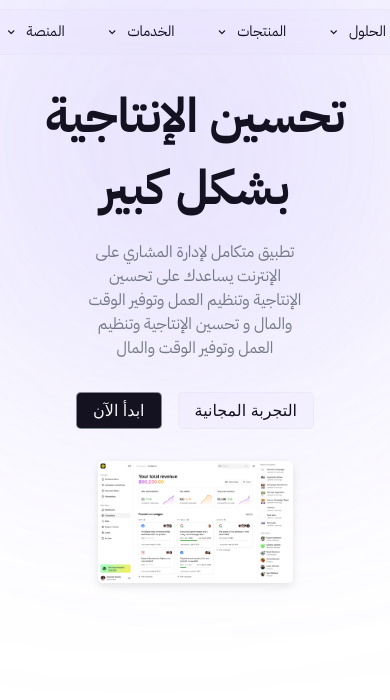
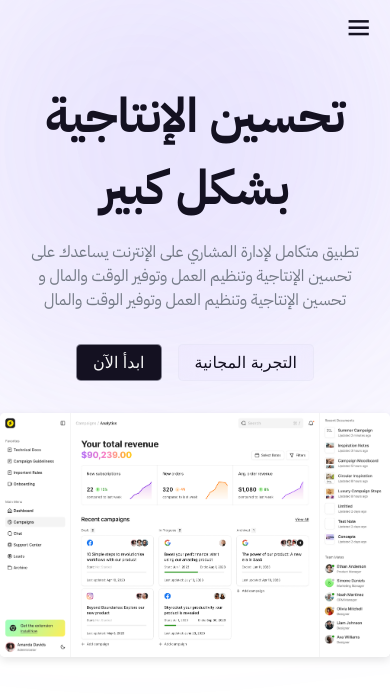
Before and after one commit to redaezziani/Learn-HTML-CSS-Advanced-Concept, a plain HTML site: page Landing-Page/Index.html in a window 390 px wide. Drawn offline with nearby package versions, Linux system fonts and the light colour scheme.

Commit message:
add media

```diff
--- a/Landing-Page/Index.html
+++ b/Landing-Page/Index.html
@@ -139,7 +139,13 @@
         </div>
     </ul>
   </div>
-
+  <div class="menu">
+    <i
+    class="bx bx-menu"
+    id="menu"
+    >
+    </i>
+  </div>
   </nav>
 
   <section>
--- a/Landing-Page/style.css
+++ b/Landing-Page/style.css
@@ -13,6 +13,7 @@
     --font-md: 1.2rem;
     --font-sm: 0.9rem;
     --bg-slate: #e4e5f48e;
+    --bg-slate-dark: #e4e5f4;
 }
 
 *, *::before, *::after{
@@ -84,7 +85,7 @@ nav .nav-links{
     min-width: 27rem;
     padding: .7rem 1rem;
     border-radius: var(--rounded-md);
-    border: 1px solid var(--bg-slate);
+    border: 1px solid var(--bg-slate-dark);
     backdrop-filter: blur(10px);
     background-color: rgba(228, 220, 255, 0.203);
 }
@@ -156,6 +157,17 @@ nav .nav-links ul li .castome-select .items-container .item{
 nav .nav-links ul li .castome-select .items-container .item:hover{
     color: var(--primary-color);
 }
+nav .menu{
+    display: none;
+    color: var(--primary-color);
+    font-size: 1.9rem;
+    cursor: pointer;
+    transition: all 0.3s ease-in-out;
+
+}
+nav .menu.active{
+    color: var(--primary-color);
+}
 /*
 lets make the hero section
 */
@@ -222,3 +234,49 @@ section .btn-container-demo-startd .btn.btn-start{
     border-radius: var(--rounded-md);
     box-shadow: 0 0.2rem 0.5rem rgba(0,0,0,0.1);
 }
+
+
+@media screen and (max-width: 768px){
+    nav .nav-links ul li .castome-select .items-container{
+        left: calc(50% - 4rem);
+    }
+    section .hero-paragraph{
+        max-width: 80%;
+    }
+    .dash-board img{
+        width: 80%;
+    }
+}
+@media screen and (max-width: 576px){
+    nav .nav-links {
+        width: 90%;
+    }
+    nav .nav-links ul li .castome-select .items-container{
+        left: calc(50% - 4rem);
+    }
+    section .hero-paragraph{
+        max-width: 90%;
+    }
+    .dash-board img{
+        width: 90%;
+    }
+}
+@media screen and (max-width: 435px){
+
+    nav .nav-links {
+        display: none;
+        left: calc(50% - 4rem);
+    }
+    section .hero-paragraph{
+        max-width: 100%;
+    }
+    .dash-board img{
+        width: 100%;
+    }
+    nav .menu{
+        display: block;
+    }
+    nav{
+        justify-content: space-between;
+    }
+}
```
